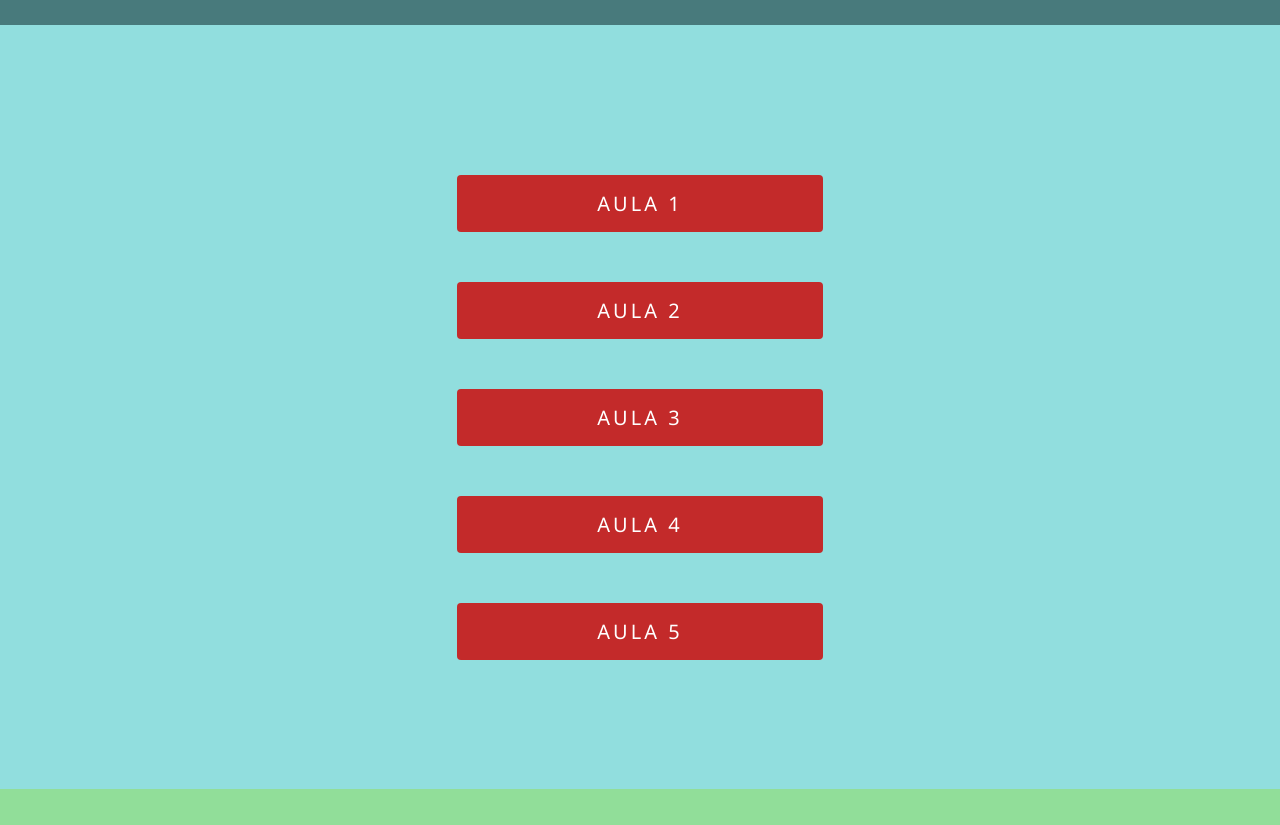
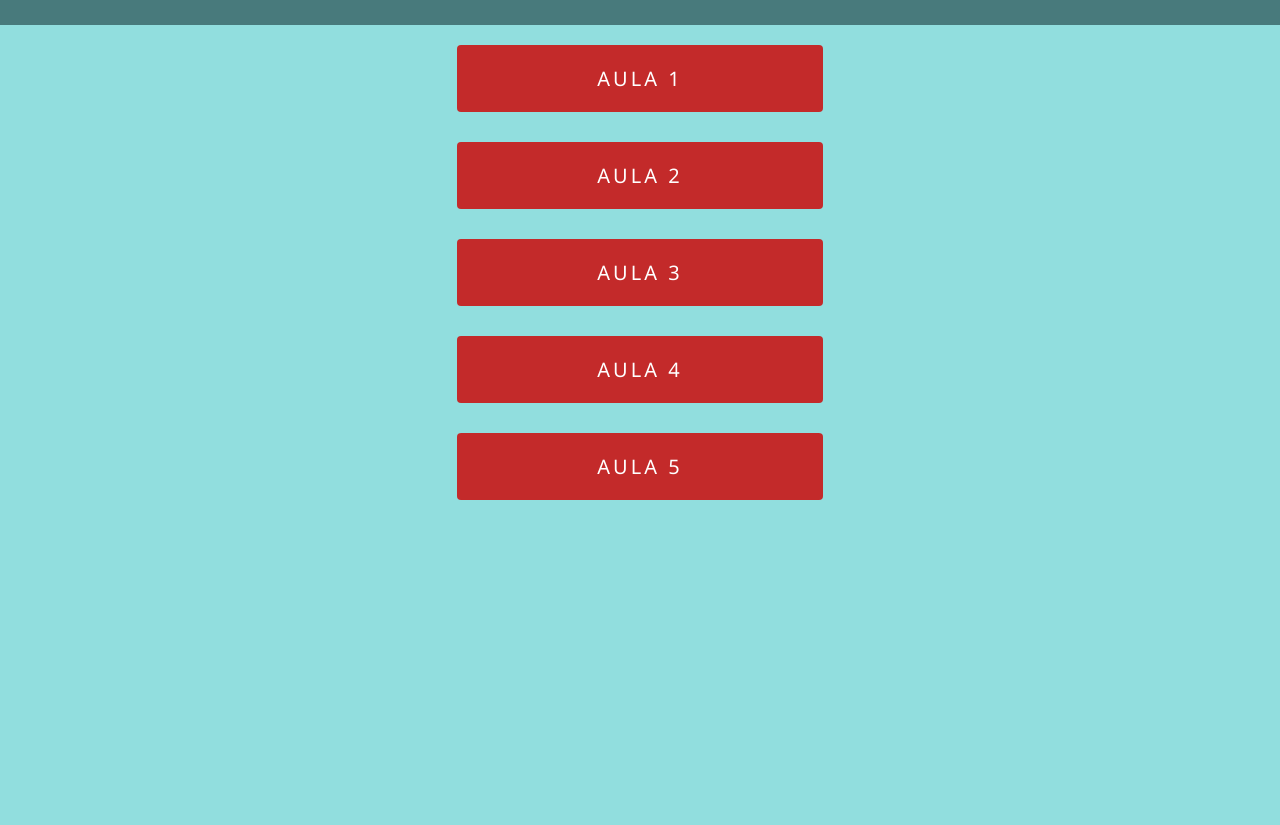
Before and after one commit to Cesar-Felizardo/STUDY, a plain HTML site: page index.html in a window 1280 px wide. Shown: the part 75-900 px from the top of the page. Before the commit the page ends 864 px from the top, so only its background shows below. Drawn offline with Linux system fonts and the light colour scheme.

Commit message:
quinto commit

```diff
--- a/css/style.css
+++ b/css/style.css
@@ -22,17 +22,16 @@ header {
 main {
     font-family: 'Segoe UI', Tahoma, Geneva, Verdana, sans-serif;
     display: flex;
-    justify-content: center;
+    justify-content: start;
     align-items: center;
     flex-direction: column;
     background-color: rgb(145, 222, 222);
-    padding: 30px 10px;
-    height: 88vh;
+    height: 100vh;
 }
 
 .studing {
     margin-bottom: 30px;
-    padding-top: 50px;
+    padding-top: 40px;
 }
 
 a {
@@ -40,7 +39,7 @@ a {
     font-size: 20px;
     color: #ffffff;
     background: #c32a2a;
-    padding: 15px 140px;
+    padding: 20px 140px;
     letter-spacing: 3px;
     border-radius: 4px;
 }
```
